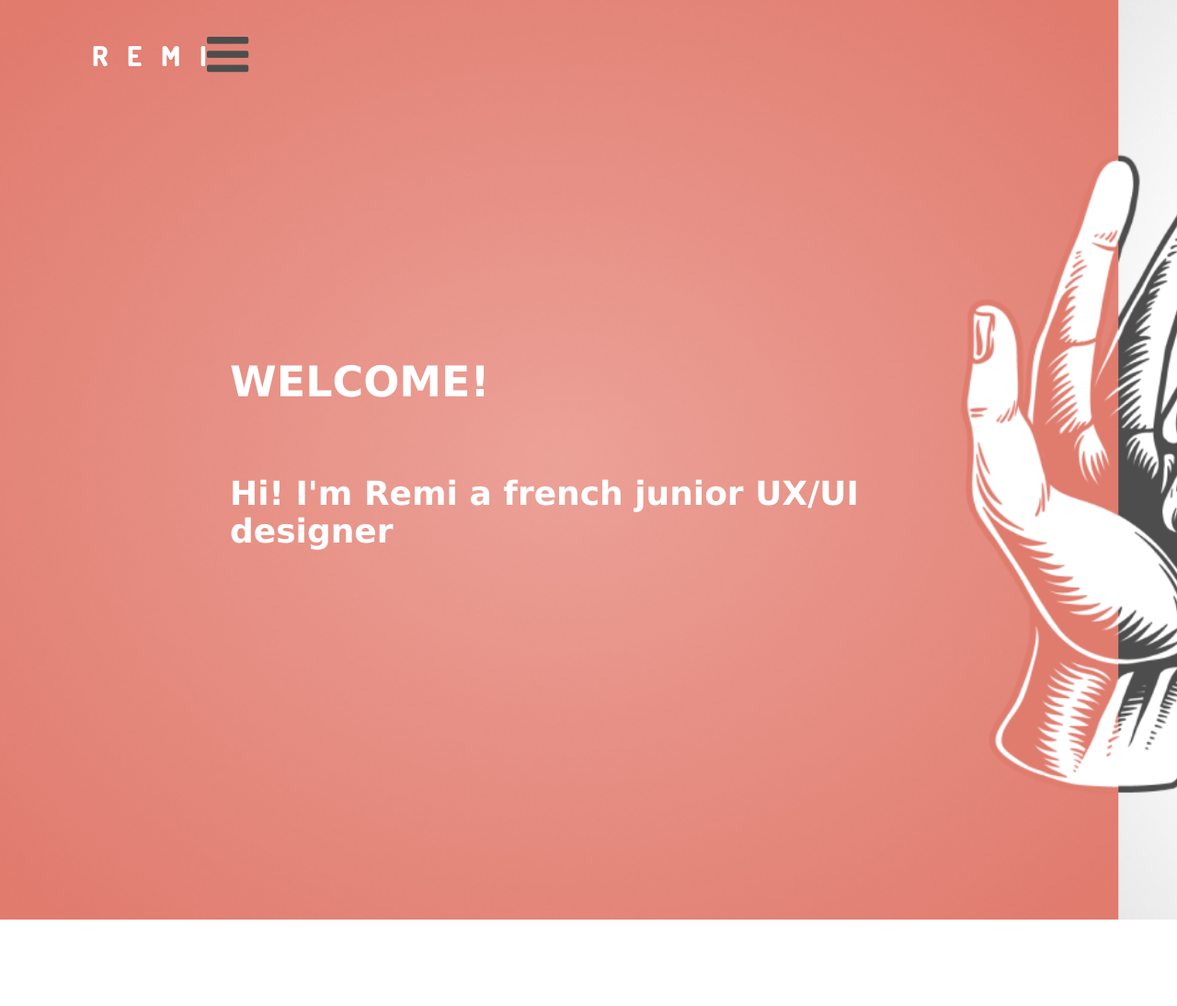
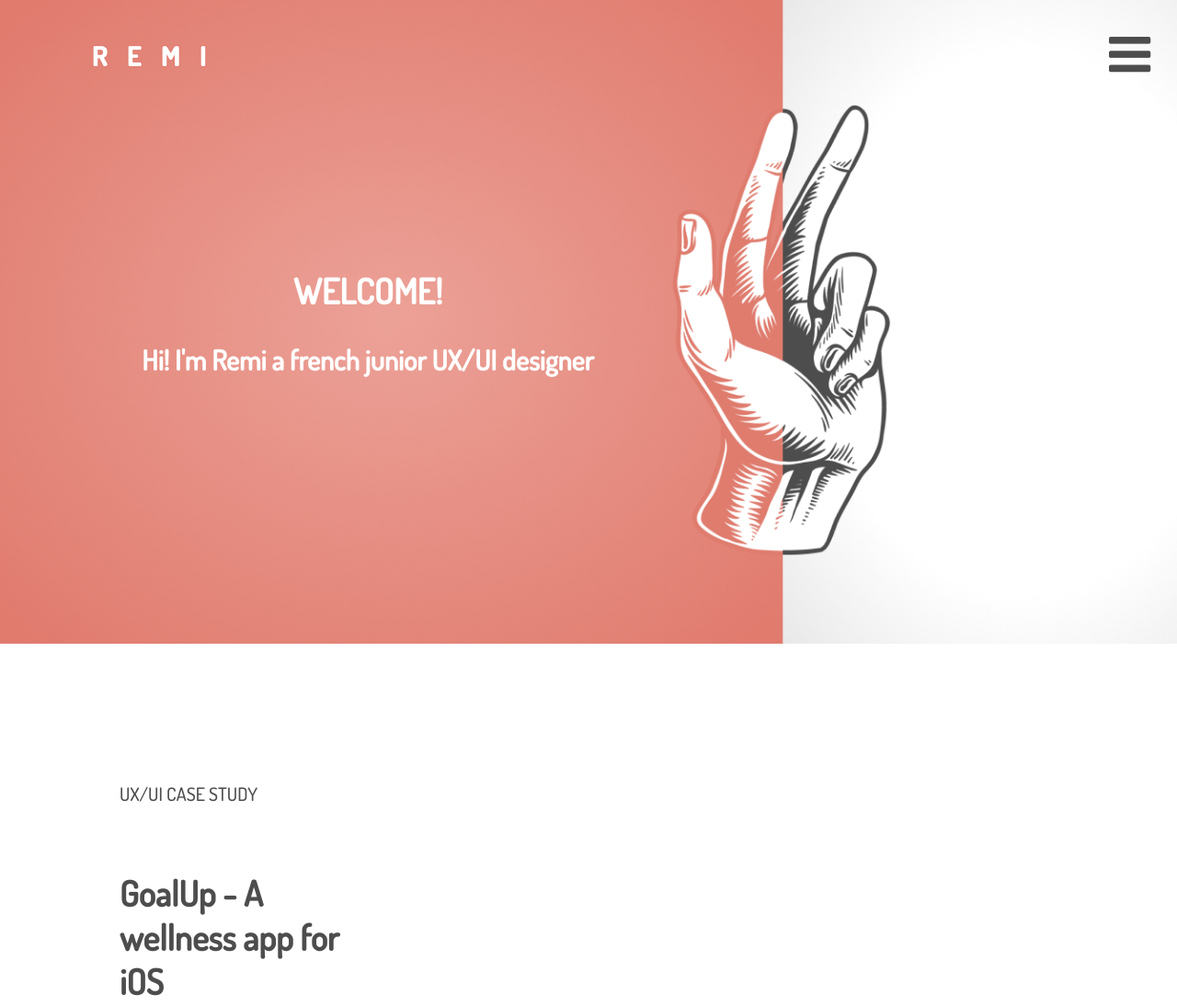
Before and after one commit to remilavigne/portfolio-remi-lavigne, a plain HTML site: page index.html in a window 1280 px wide. Shown: the top 1094 px of the page at 92% size. Drawn offline with Linux system fonts and the light colour scheme.

Commit message:
Modif 1
Modification with devs

```diff
--- a/index.html
+++ b/index.html
@@ -4,29 +4,28 @@
     <meta charset="UTF-8">
     <meta http-equiv="X-UA-Compatible" content="IE=edge">
     <meta name="viewport" content="width=device-width, initial-scale=1.0">
+    <link rel="preconnect" href="https://fonts.googleapis.com">
+    <link rel="preconnect" href="https://fonts.gstatic.com" crossorigin>
+    <link href="https://fonts.googleapis.com/css2?family=Dosis:wght@500&display=swap" rel="stylesheet">
     <link rel="stylesheet" href="style.css">
     <title>Portfolio </title>
 </head>
 
 
-<nav>
-     <div id=test1>
+<body>
+
+    <nav>
+
         <img src="logo.png" alt="logo">
-     </div>
 
-     <div id=test2>
         <img src="Menu.png" alt="Menu hamburger">
-     </div>
 
 </nav>
 
-<body>
-
     <section id="header">
-     <div id=text-header>
+     <div class="text-header">
          <h2>WELCOME!</h2>
          <h3>Hi! I'm Remi a french junior UX/UI designer </h3>
-
      </div>
     </section>
 
@@ -38,7 +37,6 @@
         </div>
         <div class="image">
             <img src="GoalUp.png" alt="GoalUp">
-
         </div>
     </section>
 
--- a/style.css
+++ b/style.css
@@ -1,4 +1,7 @@
+
 nav {
+
+    width: 90%;
     padding-right: 100px;
     padding-left: 100px;
 
@@ -9,8 +12,6 @@ nav {
 
     position: fixed;
     top: 40px;
-
-
 }
 
 #test1 {
@@ -18,26 +19,27 @@ nav {
 }
 
 #test2 {
-    right: 0;
+    background-color: brown;
+
 }
 body {
     margin: 0px;
-    font-family: Verdana, Geneva, Tahoma, sans-serif;
+    font-family: 'Dosis', sans-serif;
     color: #4D4D4D;
 }
 
 
 h2 {
-    font-size: 46px ;
+    font-size: 38px ;
     color: white;
-    text-align: left;
+
 
 }
 
 h3 {
-    font-size: 36px;
+    font-size: 30px;
     color: white;
-    text-align: left;
+
 }
 
 h4 {
@@ -45,8 +47,6 @@ h4 {
     font-size: bold;
 }
 
-
-}
 p {
     font-size: 20px;
 
@@ -54,21 +54,22 @@ p {
 
 
 #header {
-    min-height: 1000px;
-    background-image: url("background.png");
-    background-position: left;
+    height: 700px;
+    background-image: url("background.png") ;
     background-size: cover;
-}
-
-#text-header {
-    max-width: 800px;
-    padding-left: 250px;
-    padding-top: 350px;
-
+    background-repeat: no-repeat;
     display: flex;
     flex-direction: column;
     justify-content: center;
-    align-items: left;
+}
+
+.text-header {
+    text-align: center;
+    width: 500px;
+    margin-left: 150px;
+
+
+    text-align: center;
 
 }
 
@@ -78,13 +79,12 @@ p {
     justify-content: space-between;
     align-items: center;
     flex-wrap: wrap;
-
-
+    width: 500px;
 }
 
 
 .paragraph {
-    max-width: 500px;
+    /* width: 300px; */
     display: flex;
     flex-direction: column;
     justify-content: center;
@@ -97,7 +97,7 @@ p {
 }
 
 .image {
-    max-height: 70%;
+    width: 150px;
 }
 
 
```
